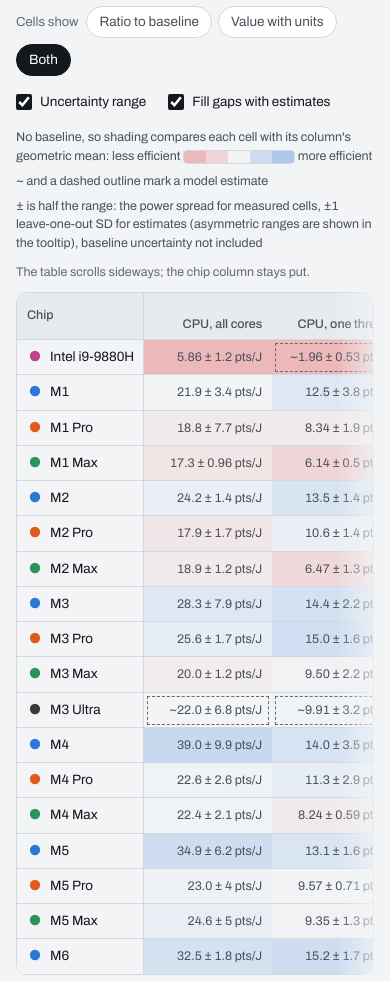
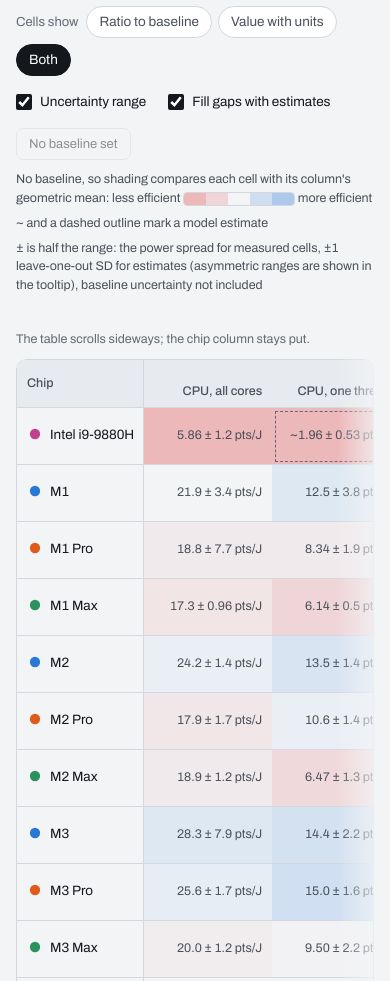
Before and after one commit to TonyXTYan/Apple-Silicon-Pareto-Frontier, a plain HTML site: page explorer/index.html in a window 390 px wide. Shown: the part 1860-2841 px from the top of the page. Drawn offline with Linux system fonts and the light colour scheme.

Commit message:
Add Clear baseline to the matrix and keep its height fixed across modes
Cells always reserve two lines and the key keeps a minimum height on
mobile, so switching between a baseline and no baseline (or previewing
a row) no longer resizes the table.

Co-Authored-By: Claude Opus 5.5 <noreply@anthropic.com>
Claude-Session: https://claude.ai/code/session_01KR62Lsf34Jq2HE6iFMvnyG

```diff
--- a/explorer/index.html
+++ b/explorer/index.html
@@ -224,13 +224,16 @@ td.num,th.num{text-align:right}
 #matrix tr.isbase td{font-weight:600}
 #matrix tr.isbase td:first-child::after{content:"baseline";font-weight:500;font-size:12px;border:1px solid var(--ink);border-radius:999px;padding:0 6px;margin-left:8px}
 #matrix tr.ispre td:first-child::after{content:"previewing";font-weight:500;font-size:12px;border:1px dashed var(--ink2);border-radius:999px;padding:0 6px;margin-left:8px;color:var(--ink2)}
-#matrix tr.isbase td:first-child::after,#matrix tr.ispre td:first-child::after{display:block;width:max-content;margin:2px 0 0 21px}
+@media (max-width:699px){#matrix tr.isbase td:first-child::after,#matrix tr.ispre td:first-child::after{display:block;width:max-content;margin:2px 0 0 21px}
+#matrix tbody tr td:first-child{height:57px}
+#mkey{min-height:12em;align-content:flex-start}}
 #matrix td.cell{min-width:128px}
 #matrix thead th.num{white-space:normal;min-width:128px;vertical-align:bottom;line-height:1.3}
 #matrix td.na{color:var(--ink3)}
 #matrix td.isest{font-style:italic;outline:1px dashed var(--ink3);outline-offset:-4px}
 #matrix td.cell{line-height:1.3;vertical-align:middle}
-#matrix td.cell>div{display:flex;flex-direction:column;align-items:flex-end;gap:1px}
+#matrix td.cell>div{display:flex;flex-direction:column;align-items:flex-end;justify-content:center;gap:1px;min-height:37px}
+#matrix tbody td:first-child{height:37px}
 #matrix td.cell .rx{font-weight:600}
 #matrix td.cell .vx{color:var(--ink2);font-size:12.5px;font-style:normal}
 #matrix td.cell .l2{display:block;font-size:12px;color:var(--ink2);font-style:normal}
@@ -356,6 +359,7 @@ td .dot{display:inline-block;vertical-align:-3px;margin-right:7px}
       <button type="button" class="chip seg" data-mshow="both" role="radio" aria-checked="true">Both</button></div>
     <label class="sw" for="munc"><input type="checkbox" id="munc" checked> Uncertainty range</label>
     <label class="sw" for="mest"><input type="checkbox" id="mest" checked> Fill gaps with estimates</label>
+    <button type="button" class="btn ghost" id="mclear">Clear baseline</button>
   </div>
   <div class="mkey" id="mkey"></div>
   <p class="scrollhint" id="mhint" hidden>The table scrolls sideways; the chip column stays put.</p>
@@ -802,7 +806,7 @@ function rove(rows,cur){rows.forEach((t,i)=>{t.tabIndex=i===(cur>=0?cur:0)?0:-1;
 /* fade the right edge and show the hint only when a table is wider than its box */
 function overflow(){document.querySelectorAll('.tablewrap').forEach(w=>{const o=w.scrollWidth>w.clientWidth+1;w.classList.toggle('over',o);w.classList.toggle('end',o&&w.scrollLeft+w.clientWidth>=w.scrollWidth-2);const th=w.querySelector('th');w.style.scrollPaddingLeft=th&&o?th.offsetWidth+'px':''});
   $('mhint').hidden=!$('matrix').parentNode.classList.contains('over')}
-function matrixFill(){const b=curBase(),bv={},gm={};MWS.forEach((k,i)=>{const vs=MROWS.map(m=>m.cells[i].r).filter(Boolean);gm[k]=vs.length?Math.exp(vs.reduce((a,r)=>a+Math.log(r.e),0)/vs.length):null});MWS.forEach((k,i)=>{bv[k]=baseRow(k,b,k==='llm'?'Llama 2 7B Q4_0':null,S.mest);MROWS.ths[i].title=b&&!bv[k]?'The baseline has no value for this workload':''});
+function matrixFill(){{const mc=$('mclear');mc.disabled=!S.base;mc.textContent=S.base?'Clear baseline':'No baseline set'}const b=curBase(),bv={},gm={};MWS.forEach((k,i)=>{const vs=MROWS.map(m=>m.cells[i].r).filter(Boolean);gm[k]=vs.length?Math.exp(vs.reduce((a,r)=>a+Math.log(r.e),0)/vs.length):null});MWS.forEach((k,i)=>{bv[k]=baseRow(k,b,k==='llm'?'Llama 2 7B Q4_0':null,S.mest);MROWS.ths[i].title=b&&!bv[k]?'The baseline has no value for this workload':''});
   for(const {t,c,cells} of MROWS){t.className=S.preview&&ck(S.preview.chip)===c?'ispre':(!S.preview&&S.base&&ck(S.base.chip)===c?'isbase':'');
     for(const {td,r,k} of cells){td.className='num cell';td.style.background='';
       if(!r){td.textContent='–';td.classList.add('na');td.title='not measured';continue}
@@ -824,6 +828,7 @@ function radios(sel,pick){const bs=[...document.querySelectorAll(sel)];const syn
 radios('[data-mshow]',b=>{S.mshow=b.dataset.mshow;matrixFill()});
 $('munc').addEventListener('change',e=>{S.munc=e.target.checked;matrixFill()});
 $('mest').addEventListener('change',e=>{S.mest=e.target.checked;matrix()});
+$('mclear').addEventListener('click',()=>{S.base=null;S.preview=null;DER.clear();syncBaseSel();all();live('Baseline cleared. Values are in absolute units.')});
 $('matrix').addEventListener('mouseleave',()=>{if(S.preview&&!$('matrix').contains(document.activeElement)){S.preview=null;render();matrixFill();readout()}});
 $('matrix').addEventListener('focusout',e=>{if(S.preview&&!(e.relatedTarget&&$('matrix').contains(e.relatedTarget))&&!$('matrix').matches(':hover')){S.preview=null;render();matrixFill();readout()}});
 document.querySelectorAll('.tablewrap').forEach(w=>{w.addEventListener('scroll',()=>w.classList.toggle('end',w.scrollLeft+w.clientWidth>=w.scrollWidth-2),{passive:true});if(window.ResizeObserver)new ResizeObserver(overflow).observe(w)});
```
Also changed, not shown: explorer/template.html (+8 -3 lines).
